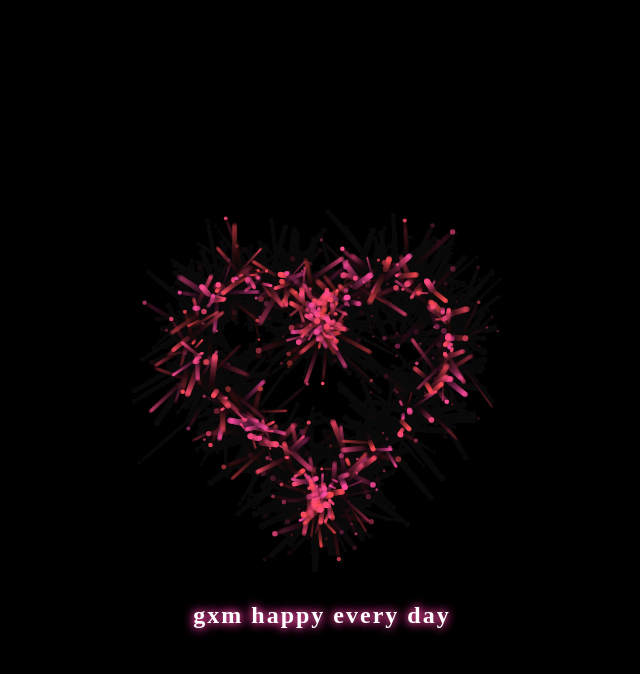
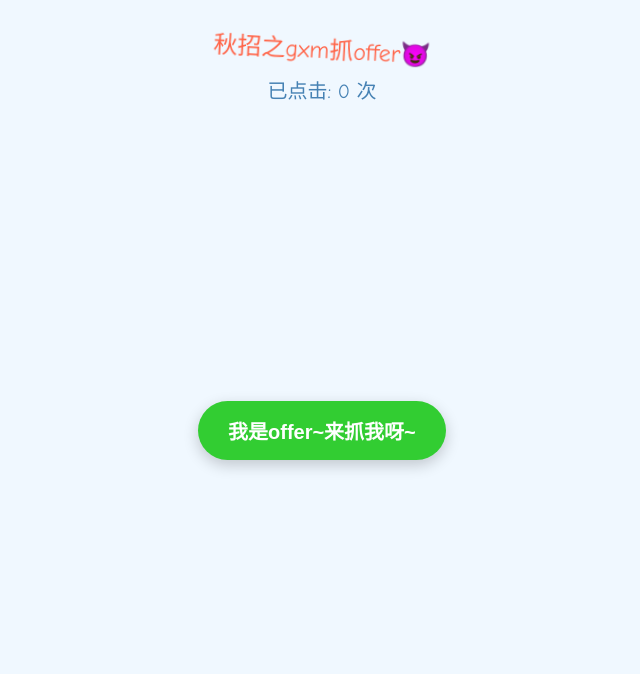
Before and after one commit to Yang-GitGub/gxm, a plain HTML site: page index.html in a window 1280 px wide. Shown: the whole page, without its empty margins (318-958 px from the left). Drawn offline with Linux system fonts and the light colour scheme.

Commit message:
index.html

```diff
--- a/index.html
+++ b/index.html
@@ -3,134 +3,288 @@
 <head>
     <meta charset="UTF-8">
     <meta name="viewport" content="width=device-width, initial-scale=1.0">
-    <title>21</title>
+    <title>抓offer</title>
     <style>
         * {
             margin: 0;
             padding: 0;
             box-sizing: border-box;
         }
+
         body {
-            background-color: #000;
+            height: 100vh;
+            background-color: #f0f8ff;
+            font-family: 'Comic Sans MS', 'Marker Felt', sans-serif;
             overflow: hidden;
-            display: flex;
-            flex-direction: column;
-            justify-content: center;
-            align-items: center;
-            min-height: 100vh;
-            padding: 20px; /* 增加内边距，避免边缘内容被截断 */
+            position: relative;
         }
-        canvas {
-            display: block;
-            max-width: 90vw; /* 限制画布最大宽度为视口的90% */
-            max-height: 60vh; /* 限制画布最大高度为视口的60%，给文字留足够空间 */
+
+        .title {
+            color: #ff6347;
+            font-size: 24px;
+            text-align: center;
+            margin-top: 30px;
+            animation: shake 2s infinite;
         }
-        .happy-text {
-            color: #fff;
-            font-size: 24px;
+
+        .click-count {
+            color: #4682b4;
+            font-size: 20px;
+            text-align: center;
+            margin: 10px 0;
+        }
+
+        #funny-btn {
+            position: absolute;
+            padding: 15px 30px;
+            background-color: #32cd32;
+            color: white;
+            border: none;
+            border-radius: 50px;
+            font-size: 20px;
             font-weight: bold;
-            margin-top: 30px;
-            text-shadow: 0 0 8px #ff69b4, 0 0 12px #ff1493;
-            letter-spacing: 2px;
-            text-align: center; /* 文字居中 */
-            max-width: 90vw; /* 文字最大宽度适配 */
+            cursor: pointer;
+            box-shadow: 0 5px 15px rgba(0,0,0,0.2);
+            transition: all 0.1s;
+            user-select: none;
+        }
+
+        #funny-btn:hover {
+            transform: scale(1.05);
+        }
+
+        /* 表情包弹窗 */
+        .meme-modal {
+            position: fixed;
+            width: 150px;
+            height: 150px;
+            border-radius: 10px;
+            overflow: hidden;
+            z-index: 100;
+            pointer-events: none;
+            animation: float 2s ease-in-out forwards;
+            opacity: 0;
+        }
+
+        .meme-modal img {
+            width: 100%;
+            height: 100%;
+            object-fit: cover;
+        }
+
+        /* 随机文字泡泡 */
+        .text-bubble {
+            position: absolute;
+            background-color: rgba(255,255,255,0.9);
+            padding: 8px 15px;
+            border-radius: 20px;
+            font-size: 16px;
+            color: #ff4500;
+            box-shadow: 0 2px 8px rgba(0,0,0,0.2);
+            animation: float-up 3s ease-out forwards;
+            opacity: 0;
+            z-index: 50;
+        }
+
+        /* 动画效果 */
+        @keyframes shake {
+            0%, 100% { transform: rotate(-3deg); }
+            50% { transform: rotate(3deg); }
+        }
+
+        @keyframes float {
+            0% { transform: scale(0) rotate(0deg); opacity: 1; }
+            50% { transform: scale(1.2) rotate(10deg); opacity: 1; }
+            100% { transform: scale(0) rotate(30deg); opacity: 0; }
+        }
+
+        @keyframes float-up {
+            0% { transform: translateY(0); opacity: 1; }
+            100% { transform: translateY(-100px); opacity: 0; }
+        }
+
+        /* 适配手机 */
+        @media (max-width: 480px) {
+            .title {
+                font-size: 20px;
+                padding: 0 10px;
+            }
+            #funny-btn {
+                font-size: 16px;
+                padding: 12px 24px;
+            }
+            .meme-modal {
+                width: 120px;
+                height: 120px;
+            }
         }
     </style>
 </head>
 <body>
-    <canvas id="heartCanvas"></canvas>
-    <div class="happy-text">gxm happy every day</div>
+    <div class="title">秋招之gxm抓offer😈</div>
+    <div class="click-count">已点击: <span id="count">0</span> 次</div>
+    <button id="funny-btn">我是offer~来抓我呀~</button>
+
+    <!-- 音效元素 -->
+    <audio id="laugh-sound" preload="auto">
+        <source src="https://assets.mixkit.co/sfx/preview/mixkit-silly-laugh-1854.mp3" type="audio/mpeg">
+    </audio>
+    <audio id="click-sound" preload="auto">
+        <source src="https://assets.mixkit.co/sfx/preview/mixkit-quick-jump-arcade-game-239.mp3" type="audio/mpeg">
+    </audio>
+    <audio id="surprise-sound" preload="auto">
+        <source src="https://assets.mixkit.co/sfx/preview/mixkit-surprise-alert-notification-953.mp3" type="audio/mpeg">
+    </audio>
 
     <script>
-        const canvas = document.getElementById('heartCanvas');
-        const ctx = canvas.getContext('2d');
+        const btn = document.getElementById('funny-btn');
+        const countEl = document.getElementById('count');
+        let clickCount = 0;
+        let speedLevel = 1; // 逃跑速度等级，点击次数越多越快
 
-        function resizeCanvas() {
-            // 基于视口和最大限制计算画布尺寸
-            const maxWidth = Math.min(window.innerWidth * 0.9, 600);
-            const maxHeight = Math.min(window.innerHeight * 0.6, 400);
-            canvas.width = maxWidth;
-            canvas.height = maxHeight;
-        }
-        resizeCanvas();
-        window.addEventListener('resize', resizeCanvas);
+        // 表情包列表
+        const memeImages = [
+            'https://picsum.photos/seed/meme1/200/200',
+            'https://picsum.photos/seed/meme2/200/200',
+            'https://picsum.photos/seed/meme3/200/200',
+            'https://picsum.photos/seed/meme4/200/200',
+            'https://picsum.photos/seed/meme5/200/200',
+            'https://picsum.photos/seed/meme6/200/200',
+            'https://picsum.photos/seed/meme7/200/200'
+        ];
 
-        class Particle {
-            constructor(x, y, color) {
-                this.x = x;
-                this.y = y;
-                this.radius = Math.random() * 2 + 1;
-                this.color = color;
-                this.velX = (Math.random() - 0.5) * 1.5;
-                this.velY = (Math.random() - 0.5) * 1.5;
-                this.life = Math.random() * 60 + 40;
-                this.alpha = 1;
+        // 调皮文字列表
+        const funnyTexts = [
+            "宗申:就这？",
+            "海德世:太慢啦~",
+            "央企:哈哈哈",
+            "国企:抓不到我",
+            "教培offer:加油哦！",
+            "自动化类offer:你很执着嘛",
+            "机械类offer:累了吗？",
+            "非洲offer:你要来？",
+            "春风动力：能抓到我吗",
+            "继峰:我闪！"
+        ];
+
+        // 按钮初始位置
+        resetBtnPosition();
+
+        // 鼠标/触摸靠近时逃跑
+        btn.addEventListener('mouseover', runAway);
+        btn.addEventListener('touchstart', (e) => {
+            e.preventDefault();
+            runAway();
+        });
+
+        // 点击按钮时的效果
+        btn.addEventListener('click', () => {
+            clickCount++;
+            countEl.textContent = clickCount;
+
+            // 每5次点击加速一次
+            if (clickCount % 5 === 0) {
+                speedLevel += 0.5;
+                showTextBubble("越来越快啦！");
+                document.body.style.backgroundColor = getRandomLightColor();
             }
 
-            update() {
-                this.x += this.velX;
-                this.y += this.velY;
-                this.life--;
-                this.alpha = this.life / 100;
+            // 随机播放音效
+            const sounds = [
+                document.getElementById('laugh-sound'),
+                document.getElementById('click-sound'),
+                document.getElementById('surprise-sound')
+            ];
+            const randomSound = sounds[Math.floor(Math.random() * sounds.length)];
+            randomSound.volume = 0.3;
+            randomSound.play().catch(err => {});
+
+            // 随机生成表情包
+            if (Math.random() > 0.3) { // 70%概率出表情包
+                createMeme();
             }
 
-            draw() {
-                ctx.save();
-                ctx.globalAlpha = this.alpha;
-                ctx.beginPath();
-                ctx.arc(this.x, this.y, this.radius, 0, Math.PI * 2);
-                ctx.fillStyle = this.color;
-                ctx.fill();
-                ctx.restore();
+            // 随机改变按钮文字
+            if (Math.random() > 0.5) {
+                const randomText = funnyTexts[Math.floor(Math.random() * funnyTexts.length)];
+                btn.textContent = randomText;
             }
+
+            // 点击后立刻再跑一次
+            runAway();
+        });
+
+        // 按钮逃跑逻辑
+        function runAway() {
+            const maxX = window.innerWidth - btn.offsetWidth - 20;
+            const maxY = window.innerHeight - btn.offsetHeight - 20;
+
+            // 随机新位置，速度越快范围越大
+            const randomX = Math.floor(Math.random() * maxX);
+            const randomY = Math.floor(Math.random() * maxY);
+
+            // 随点击次数增加，按钮颜色变化
+            btn.style.backgroundColor = getRandomColor();
+            btn.style.left = `${randomX}px`;
+            btn.style.top = `${randomY}px`;
         }
 
-        const particles = [];
-        const maxParticles = 800;
-
-        function heartCurve(t) {
-            const x = 16 * Math.sin(t) ** 3;
-            const y = 13 * Math.cos(t) - 5 * Math.cos(2 * t) - 2 * Math.cos(3 * t) - Math.cos(4 * t);
-            return {
-                x: canvas.width / 2 + x * 8, // 调整缩放，适配更小画布
-                y: canvas.height / 2 - y * 8
-            };
+        // 重置按钮初始位置
+        function resetBtnPosition() {
+            const initX = (window.innerWidth - btn.offsetWidth) / 2;
+            const initY = (window.innerHeight - btn.offsetHeight) / 2;
+            btn.style.left = `${initX}px`;
+            btn.style.top = `${initY}px`;
         }
 
-        function createParticles() {
-            for (let i = 0; i < 5; i++) {
-                if (particles.length < maxParticles) {
-                    const t = Math.random() * Math.PI * 2;
-                    const point = heartCurve(t);
-                    const offsetX = (Math.random() - 0.5) * 15; // 缩小偏移，适配小画布
-                    const offsetY = (Math.random() - 0.5) * 15;
-                    const color = `hsl(${Math.random() * 30 + 330}, 100%, 65%)`;
-                    particles.push(new Particle(
-                        point.x + offsetX,
-                        point.y + offsetY,
-                        color
-                    ));
-                }
-            }
+        // 生成随机颜色
+        function getRandomColor() {
+            const colors = ['#ff6347', '#4682b4', '#32cd32', '#ffd700', '#9370db', '#ff69b4'];
+            return colors[Math.floor(Math.random() * colors.length)];
         }
 
-        function animate() {
-            requestAnimationFrame(animate);
-            ctx.fillStyle = 'rgba(0, 0, 0, 0.05)';
-            ctx.fillRect(0, 0, canvas.width, canvas.height);
-
-            createParticles();
-
-            for (let i = particles.length - 1; i >= 0; i--) {
-                particles[i].update();
-                particles[i].draw();
-                if (particles[i].life <= 0) {
-                    particles.splice(i, 1);
-                }
-            }
+        // 生成随机浅色背景
+        function getRandomLightColor() {
+            const colors = ['#f0f8ff', '#fff0f5', '#f5f5dc', '#f0fff0', '#e6e6fa'];
+            return colors[Math.floor(Math.random() * colors.length)];
         }
 
-        animate();
+        // 创建表情包弹窗
+        function createMeme() {
+            const meme = document.createElement('div');
+            meme.className = 'meme-modal';
+
+            const randomX = Math.random() * (window.innerWidth - 150);
+            const randomY = Math.random() * (window.innerHeight - 150);
+            const randomImg = memeImages[Math.floor(Math.random() * memeImages.length)];
+
+            meme.style.left = `${randomX}px`;
+            meme.style.top = `${randomY}px`;
+            meme.innerHTML = `<img src="${randomImg}" alt="搞笑表情包">`;
+
+            document.body.appendChild(meme);
+
+            setTimeout(() => meme.remove(), 2000);
+        }
+
+        // 显示文字泡泡
+        function showTextBubble(text) {
+            const bubble = document.createElement('div');
+            bubble.className = 'text-bubble';
+            bubble.textContent = text;
+
+            // 从按钮位置出发
+            const btnRect = btn.getBoundingClientRect();
+            bubble.style.left = `${btnRect.left + btnRect.width/2}px`;
+            bubble.style.top = `${btnRect.top}px`;
+
+            document.body.appendChild(bubble);
+
+            setTimeout(() => bubble.remove(), 3000);
+        }
+
+        // 窗口大小变化时重新定位按钮
+        window.addEventListener('resize', resetBtnPosition);
     </script>
 </body>
 </html>
```
